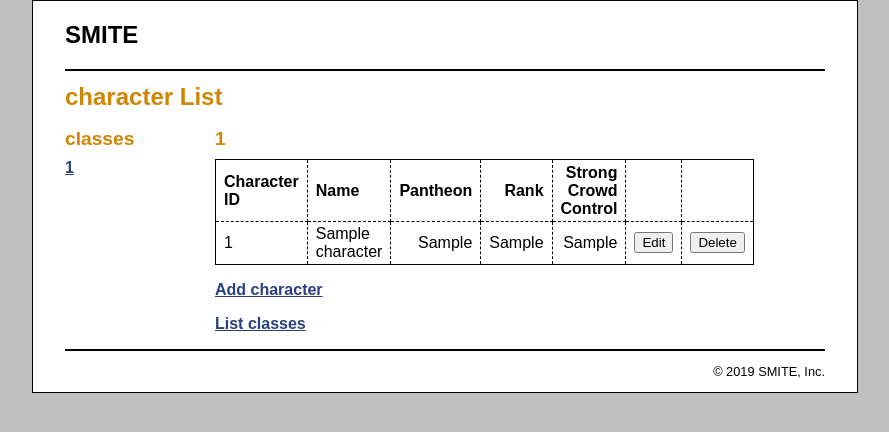
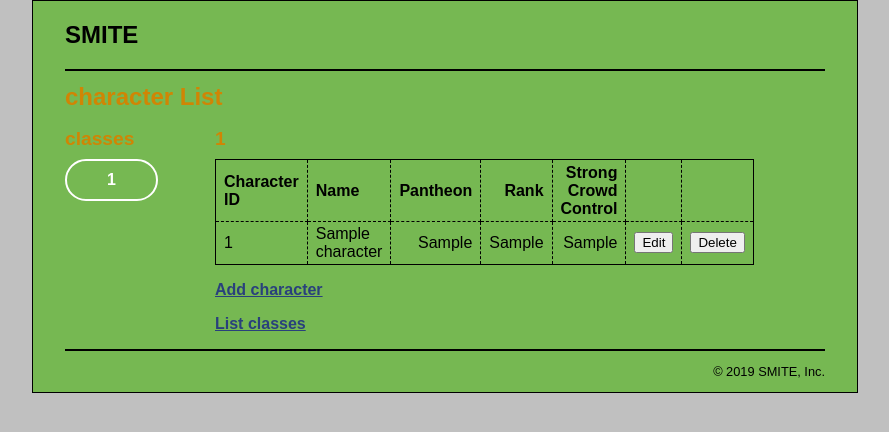
Before and after one commit to ThomasMckeown/mvc, a PHP site: page /character_manager/?class_id=1 in a window 1280 px wide. Shown: the top 432 px of the page, without its empty margins (195-1084 px from the left). Run offline with PHP 8.4, Linux system fonts and the light colour scheme; tables that the repository leaves empty or names only in its code hold one stand-in row (values such as "Sample post").

Commit message:
Added CSS
Changed background colour to green.
Changed the CSS on the classes that are displayed on the
character_list.php page. Changed the classes colour to white text
with a green background.
Added a hover colour.

```diff
--- a/main.css
+++ b/main.css
@@ -7,7 +7,7 @@
     width: 760px;
     margin: 0 auto;
     padding: 0 2em;
-    background-color: white;
+    background-color: #76b852;
     border: 1px solid black;
 }
 header {
@@ -116,3 +116,76 @@
 #add_character_form input[text] {
     width: 15em;
 }
+.topNav {
+    list-style-type: none;
+    width: 100%;
+    font-size: 10px;
+    position: absolute;
+    padding: 0%;
+    margin: 0%;
+    top: 2%;
+    left: 35%;
+    background: none;
+}
+
+nav li{
+    float: left;
+
+
+
+}
+
+nav li a{
+    text-decoration: none;
+    display: inline-block;
+    padding: 8px;
+    border:solid 2px white;
+    border-radius: 50px;
+    padding: 10px 40px;
+    background-color: linear-gradient (to top, #76b852, #8DC26F);
+    color: white
+
+}
+
+nav li a:hover:not(.active){
+    background-color: green;
+    color: rgb(208, 133, 4);
+}
+
+.active{
+    background-color: green;
+    color: white ;
+}
+
+    .sub{
+        display: none;
+        position: absolute;
+        z-index: 1;
+    }
+    .sub li{
+        padding: 0;
+        margin: 0;
+        font-size: 50%;
+        margin-left: -12em;
+
+    }
+    #subM:hover .sub{
+        display: block;
+        background-color: #8DC26F;
+
+    }
+     .sub a{
+        color: #479e98;
+        margin-right: 1em;
+
+    }
+     header nav ul li{
+        font-size: 150%;
+
+    }
+
+.sideNav
+{
+    font-size: 10px;
+
+}
```
